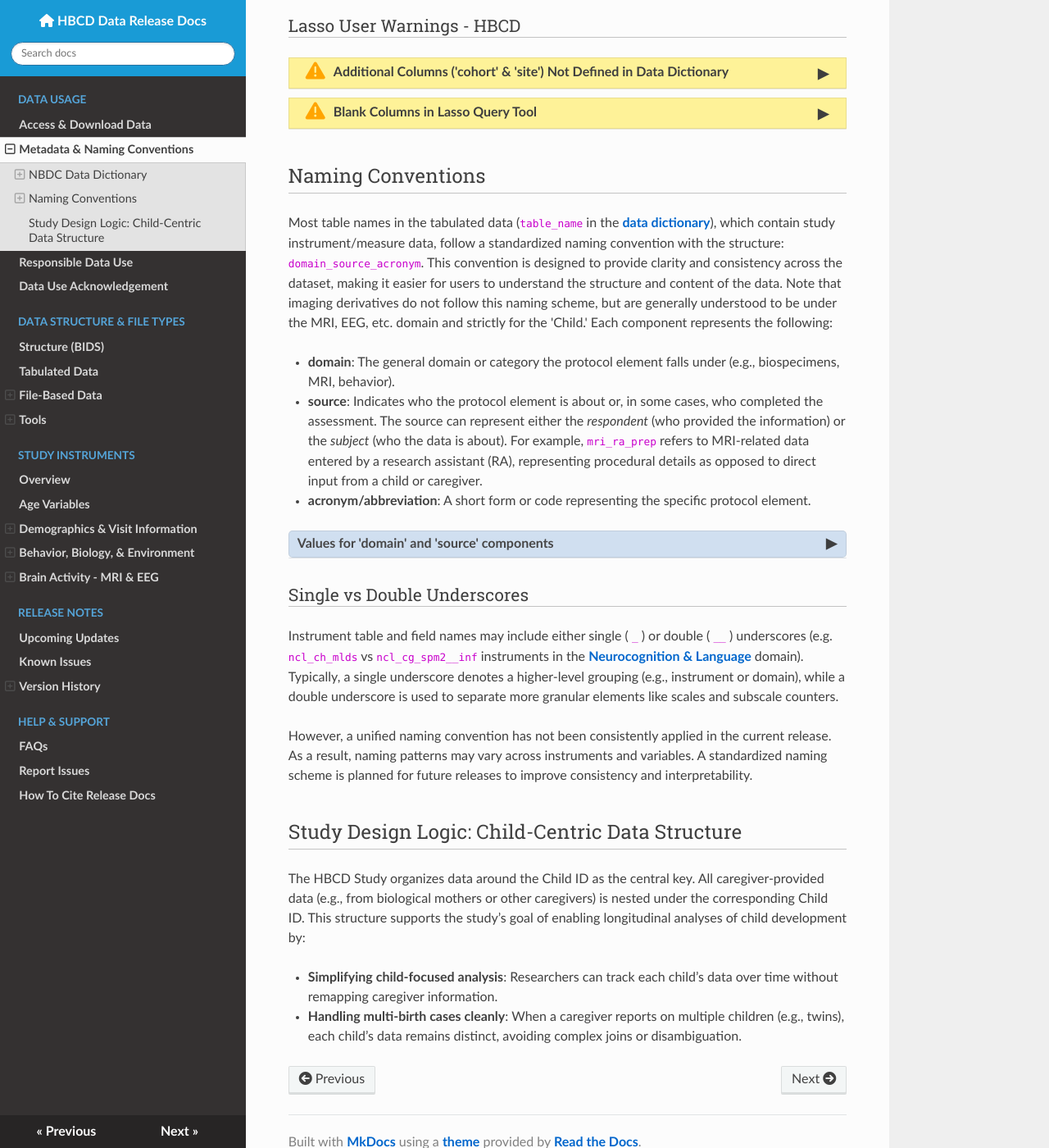
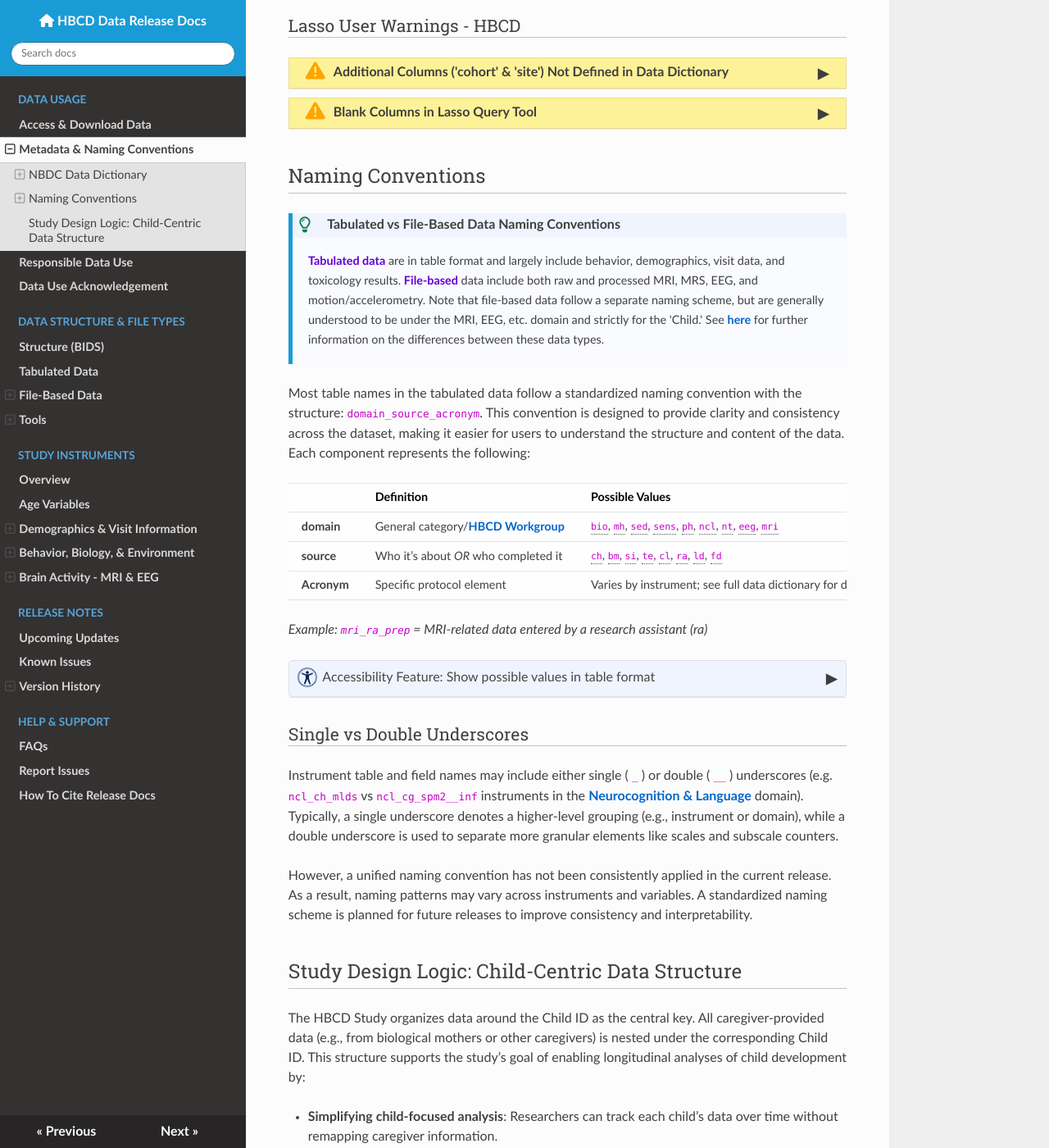
Before and after one commit to nbdc-datahub/hbcd-docs, an MkDocs documentation site: the page built from docs/access/metadata.md, in a window 1280 px wide and 1400 px high, scrolled down 2535 px. Shown: the whole window at 82% size. Built offline with MkDocs 1.6.1, drawn with Linux system fonts in a browser that asks for light colours; nearby versions of some CDN libraries.

Commit message:
update naming convention section content

```diff
--- a/docs/access/metadata.md
+++ b/docs/access/metadata.md
@@ -359,52 +359,110 @@ Below are the definitions for the columns in the data dictionary and levels tabl
 
 ## Naming Conventions
 
-Most table names in the tabulated data (`table_name` in the [data dictionary](#data-dictionary)), which contain study instrument/measure data, follow a standardized naming convention with the structure: `domain_source_acronym`. This convention is designed to provide clarity and consistency across the dataset, making it easier for users to understand the structure and content of the data. Note that imaging derivatives do not follow this naming scheme, but are generally understood to be under the MRI, EEG, etc. domain and strictly for the 'Child.' Each component represents the following:
+<p>
+<div class="notification-banner static-banner">
+  <span class="emoji"><i class="fa-regular fa-lightbulb"></i></span>
+  <span class="text">
+    Tabulated vs File-Based Data Naming Conventions
+  </span>
+</div>
+<div class="notification-static-content">
+<p><b>Tabulated data</b> are in table format and largely include behavior, demographics, visit data, and toxicology results. <b>File-based</b> data include both raw and processed MRI, MRS, EEG, and motion/accelerometry. Note that file-based data follow a separate naming scheme, but are generally understood to be under the MRI, EEG, etc. domain and strictly for the 'Child.' See <a href="../../datacuration/overview">here</a> for further information on the differences between these data types.</p>
+</div>
+</p>
 
-- **domain**: The general domain or category the protocol element falls under (e.g., biospecimens, MRI, behavior).
-- **source**: Indicates who the protocol element is about or, in some cases, who completed the assessment. The source can represent either the *respondent* (who provided the information) or the *subject* (who the data is about).
-For example, `mri_ra_prep` refers to MRI-related data entered by a research assistant (RA), representing procedural details as opposed to direct input from a child or caregiver.
-- **acronym/abbreviation**: A short form or code representing the specific protocol element.
+Most table names in the tabulated data follow a standardized naming convention with the structure: `domain_source_acronym`. This convention is designed to provide clarity and consistency across the dataset, making it easier for users to understand the structure and content of the data. Each component represents the following:
+
+<table class="table-no-vertical-lines" style="width: 100%; border-collapse: collapse; table-layout: fixed;">
+<thead>
+  <th></th>
+  <th>Definition</th>
+  <th>Possible Values</th>
+</thead>
+<tbody>
+<tr>
+  <td><b>domain</b></td>
+  <td>General category/<a href="https://hbcdstudy.org/workgroups-and-committees/">HBCD Workgroup</a></td>
+  <td>
+    <span class="tooltip"><code>bio</code><span class="tooltiptext">Biospecimens</span></span>,
+    <span class="tooltip"><code>mh</code><span class="tooltiptext">Behavior & Child-Caregiver Interaction</span></span>,
+    <span class="tooltip"><code>sed</code><span class="tooltiptext">Social & Environmental Determinants</span></span>,
+    <span class="tooltip"><code>sens</code><span class="tooltiptext">Biosensor</span></span>,
+    <span class="tooltip"><code>ph</code><span class="tooltiptext">Physical Health</span></span>,
+    <span class="tooltip"><code>ncl</code><span class="tooltiptext">Neurocognition & Language</span></span>,
+    <span class="tooltip"><code>nt</code><span class="tooltiptext">Novel Tech</span></span>,
+    <span class="tooltip"><code>eeg</code><span class="tooltiptext">EEG</span></span>,
+    <span class="tooltip"><code>mri</code><span class="tooltiptext">MRI</span></span>
+  </td>
+</tr>
+<tr>
+  <td><b>source</b></td>
+  <td>Who it’s about <i>OR</i> who completed it</td>
+  <td>
+    <span class="tooltip"><code>ch</code><span class="tooltiptext">Child</span></span>,
+    <span class="tooltip"><code>bm</code><span class="tooltiptext">Biological Mother</span></span>,
+    <span class="tooltip"><code>si</code><span class="tooltiptext">Sibling</span></span>,
+    <span class="tooltip"><code>te</code><span class="tooltiptext">Teacher</span></span>,
+    <span class="tooltip"><code>cl</code><span class="tooltiptext">Clinician</span></span>,
+    <span class="tooltip"><code>ra</code><span class="tooltiptext">Research Assistant</span></span>,
+    <span class="tooltip"><code>ld</code><span class="tooltiptext">Linked Data</span></span>,
+    <span class="tooltip"><code>fd</code><span class="tooltiptext">Family Data</span></span>
+  </td>
+</tr>
+<tr>
+<td><b>Acronym</b></td>
+<td>Specific protocol element</td>
+<td>Varies by instrument; see full data dictionary for details.</td></tr>
+</tbody>
+</table>
+
+<p style="font-style: italic;">Example: <code>mri_ra_prep</code> = MRI-related data entered by a research assistant (ra)</p>
 
 <div id="domain-source" class="table-banner" onclick="toggleCollapse(this)">
   <span class="text-with-link">
-  <span class="text">Values for 'domain' and 'source' components</span>
+  <span style="display: inline-flex; align-items: center;">
+    <img src="../images/universal-access-accessibility-icon.png"
+        alt="Accessibility icon"
+        width="24"
+        style="vertical-align: middle; margin-right: 0.4em;" />
+    Accessibility Feature: Show possible values in table format
+  </span>
   <a class="anchor-link" href="#domain-source" title="Copy link">
   <i class="fa-solid fa-link"></i>
   </a>
   </span>
   <span class="arrow">▸</span>
 </div>
-<div class="collapsible-content">
-  <div style="display: flex; gap: 40px; flex-wrap: wrap;">
-    <div>
-      <p><strong>Possible values for <b>domain</b>:</strong></p>
-      <ul>
-        <li><code>bio</code> - Biospecimens</li>
-        <li><code>mh</code> - Behavior/Child-Caregiver Interaction</li>
-        <li><code>sed</code> - Social/Environmental Health Determinants</li>
-        <li><code>sens</code> - Biosensor</li>
-        <li><code>ph</code> - Physical Health</li>
-        <li><code>ncl</code> - Neurocognition and Language</li>
-        <li><code>nt</code> - Novel Tech</li>
-        <li><code>eeg</code> - EEG</li>
-        <li><code>mri</code> - MRI</li>
-      </ul>
-    </div>
-    <div>
-      <p><strong>Possible values for <b>source</b>:</strong></p>
-      <ul>
-        <li><code>ch</code> - Child</li>
-        <li><code>bm</code> - Biological Mother</li>
-        <li><code>si</code> - Sibling</li>
-        <li><code>te</code> - Teacher</li>
-        <li><code>cl</code> - Clinician</li>
-        <li><code>ra</code> - RA (research assistant)</li>
-        <li><code>ld</code> - Linked Data</li>
-        <li><code>fd</code> - Family Data</li>
-      </ul>
-    </div>
-  </div>
+<div class="table-collapsible-content">
+<table class="table-no-vertical-lines" style="width: 100%; border-collapse: collapse; table-layout: fixed;">
+  <thead>
+    <tr>
+      <th>Code</th>
+      <th>Description</th>
+    </tr>
+  </thead>
+  <tbody>
+    <!-- domain values -->
+    <tr><td><code>bio</code></td><td>Biospecimens</td></tr>
+    <tr><td><code>mh</code></td><td>Behavior & Child-Caregiver Interaction</td></tr>
+    <tr><td><code>sed</code></td><td>Social & Environmental Determinants</td></tr>
+    <tr><td><code>sens</code></td><td>Biosensor</td></tr>
+    <tr><td><code>ph</code></td><td>Physical Health</td></tr>
+    <tr><td><code>ncl</code></td><td>Neurocognition & Language</td></tr>
+    <tr><td><code>nt</code></td><td>Novel Tech</td></tr>
+    <tr><td><code>eeg</code></td><td>EEG</td></tr>
+    <tr><td><code>mri</code></td><td>MRI</td></tr>
+    <!-- source values -->
+    <tr><td><code>ch</code></td><td>Child</td></tr>
+    <tr><td><code>bm</code></td><td>Biological Mother</td></tr>
+    <tr><td><code>si</code></td><td>Sibling</td></tr>
+    <tr><td><code>te</code></td><td>Teacher</td></tr>
+    <tr><td><code>cl</code></td><td>Clinician</td></tr>
+    <tr><td><code>ra</code></td><td>Research Assistant</td></tr>
+    <tr><td><code>ld</code></td><td>Linked Data</td></tr>
+    <tr><td><code>fd</code></td><td>Family Data</td></tr>
+  </tbody>
+</table>
 </div>
 
 ### Single vs Double Underscores
--- a/docs/css/hoverable_elements.css
+++ b/docs/css/hoverable_elements.css
@@ -24,6 +24,7 @@
     white-space: normal;
     word-wrap: break-word;
     max-width: 90vw; /* Prevents the tooltip from exceeding the viewport width */
+    font-size: 12px;
 
     /* Default tooltip appears above */
     bottom: 100%; /* Positions above */
--- a/docs/css/tables.css
+++ b/docs/css/tables.css
@@ -17,7 +17,7 @@ th, td {
   display: flex;
   align-items: center; /* Ensures vertical alignment of items */
   justify-content: space-between; /* Ensures proper spacing */
-  background-color: #d0dff0;
+  background-color: #f0f4ff;
   border: 1px solid #3333331a;
   padding: 8px 10px;
   border-radius: 5px;
```
Also changed, not shown: docs/access/images/universal-access-accessibility-icon.png (added).
